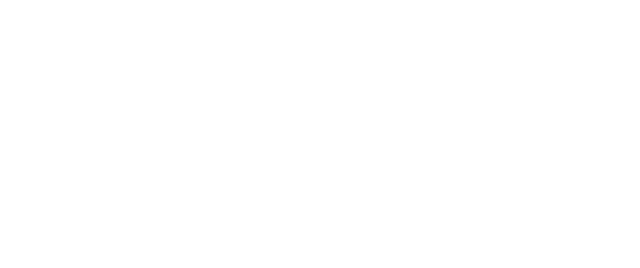
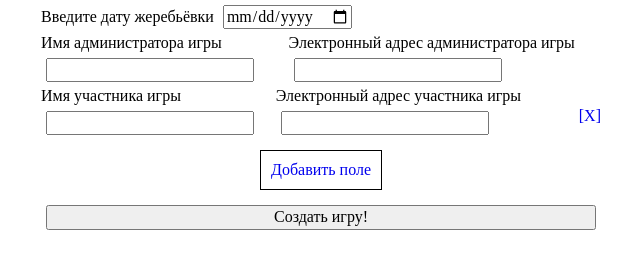
Before and after one commit to irene-strigo/secret-santa-project, a plain HTML site: page index.html in a window 1280 px wide. Shown: the whole page, without its empty margins (319-959 px from the left). Drawn offline with Linux system fonts and the light colour scheme.

Commit message:
add form-fields function

```diff
--- a/assets/styles/index.scss
+++ b/assets/styles/index.scss
@@ -24,3 +24,22 @@ input {
     display: flex;
     flex-direction: row;
 }
+
+.deleteButton {
+    text-decoration: none;
+    margin-top: 20px;
+    height: 30px;
+}
+
+.addButton {
+    text-decoration: none;
+    border: 1px solid black;
+    margin: 10px auto;
+    padding: 10px;
+}
+
+#emptyDiv {
+    width: 35em;
+    margin: 0 auto;
+    display: none;
+}
--- a/index.html
+++ b/index.html
@@ -15,10 +15,32 @@
     <header></header>
     <main>
         <div></div>
-        <form></form>
+
+        <form method="GET" action="#" class="santaForm">
+            <div id="parentId">
+                <label for="lotteryInput">Введите дату жеребьёвки</label>
+                <input type="date" value="" id="lotteryInput">
+                <div class="field">
+                    <label>Имя администратора игры <input type="text"></label>
+                    <label>Электронный адрес администратора игры <input type="email"></label>
+                </div>
+                <div class="field">
+                    <label>Имя участника игры
+                        <input name="name_1" type="text">
+                    </label>
+                    <label>Электронный адрес участника игры
+                        <input name="email_1" type="email">
+                    </label>
+                    <a class="deleteButton" onclick="return deleteField(this)" href="#">[X]</a>
+                </div>
+            </div>
+            <a class="addButton" onclick="return addField()" href="#">Добавить поле</a>
+            <input class="s" type="submit" value="Создать игру!" />
+        </form>
+
     </main>
     <footer></footer>
-
+    <script src="index.js"></script>
 </body>
 
 </html>
--- /dev/null
+++ b/index.js
@@ -0,0 +1,37 @@
+var countOfFields = 1; // Текущее число полей
+var curFieldNameId = 1; // Уникальное значение для атрибута name
+
+function deleteField(a) {
+    // Получаем доступ к ДИВу, содержащему поле
+    var contDiv = a.parentNode;
+    // Удаляем этот ДИВ из DOM-дерева
+    contDiv.parentNode.removeChild(contDiv);
+    // Уменьшаем значение текущего числа полей
+    countOfFields--;
+    // Возвращаем false, чтобы не было перехода по сслыке
+    return false;
+}
+
+function addField() {
+
+    // Увеличиваем текущее значение числа полей
+    countOfFields++;
+    // Увеличиваем ID
+    curFieldNameId++;
+    // Создаем элемент ДИВ
+    var div = document.createElement("div");
+    // Добавляем HTML-контент с пом. свойства innerHTML
+    div.innerHTML = `<div class="field">
+    <label>Имя участника игры
+        <input name="name_${curFieldNameId}" type="text">
+    </label>
+    <label>Электронный адрес участника игры
+        <input name="email_${curFieldNameId}" type="email">
+    </label>
+    <a class="deleteButton" onclick="return deleteField(this)" href="#">[X]</a>
+</div>`;
+    // Добавляем новый узел в конец списка полей
+    document.getElementById("parentId").appendChild(div);
+    // Возвращаем false, чтобы не было перехода по сслыке
+    return false;
+}
```
Also changed, not shown: training.html (added, +37 -0 lines), assets/styles/index.css, 1 other file.
